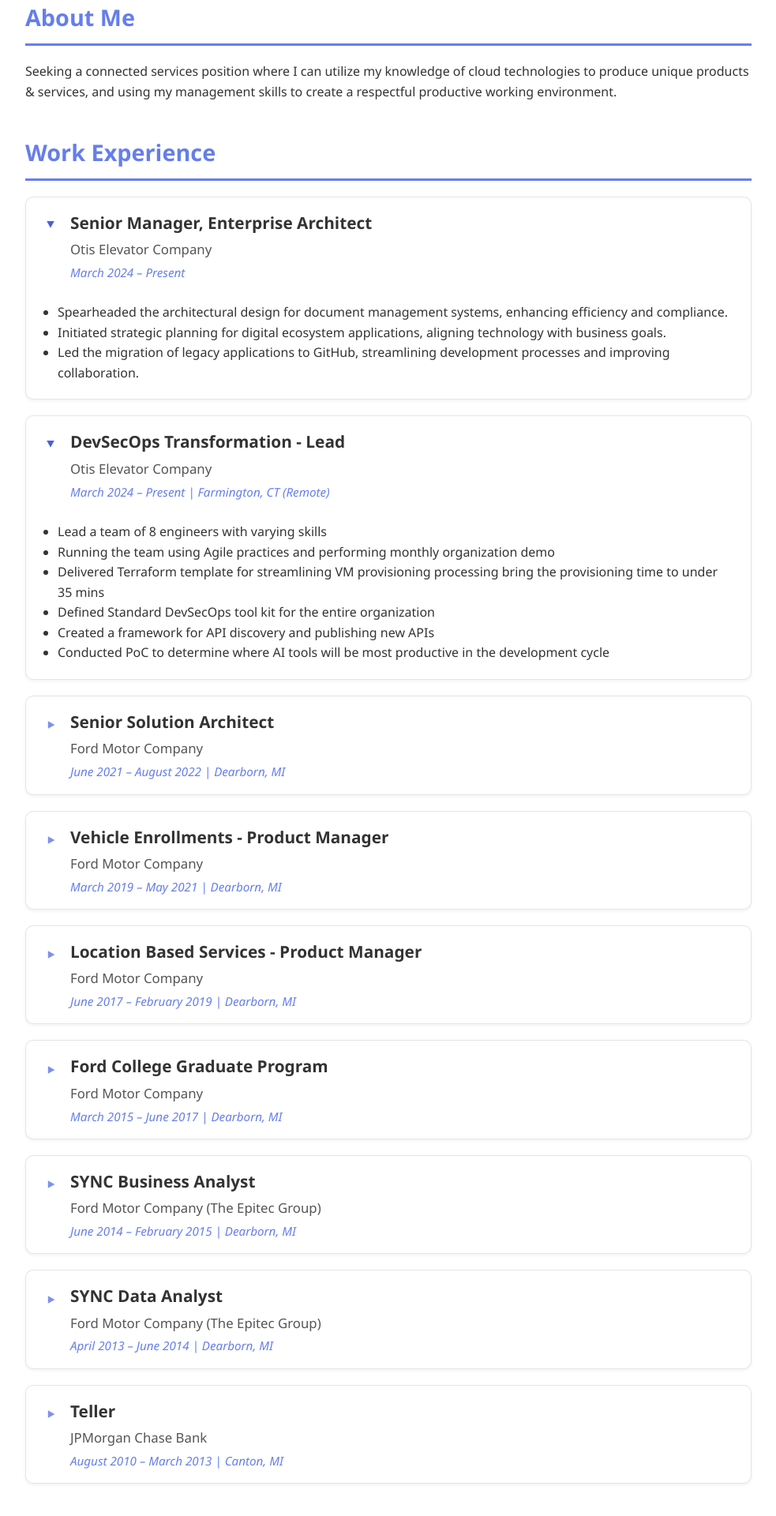
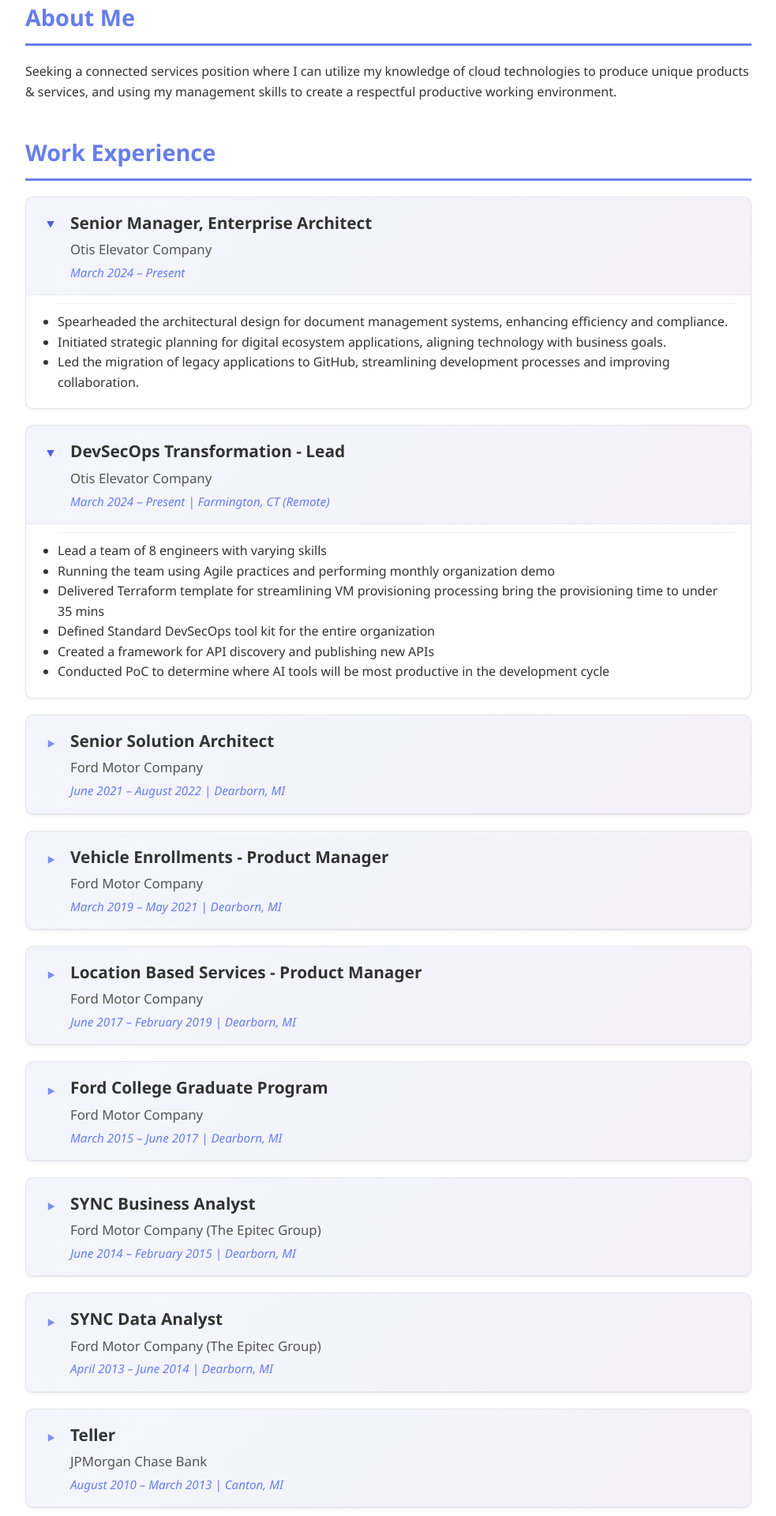
Before and after one commit to r91dua/my-portfolio, a Jekyll site: the page built from index.html, in a window 1280 px wide. Shown: the part 327-2247 px from the top of the page at 79% size, without its empty margins (148-1131 px from the left). Built offline with Jekyll 4.4.1, drawn with Linux system fonts in a browser that asks for light colours.

Commit message:
Update styles.css
update title backgound for card

```diff
--- a/assets/css/styles.css
+++ b/assets/css/styles.css
@@ -57,7 +57,6 @@ h2 {
 .skills { display: flex; flex-wrap: wrap; gap: 10px; }
 .skill-tag { background:#667eea; color:#fff; padding:8px 15px; border-radius:20px; font-size:.9em; }
 
-/* default list spacing (non-collapsible areas) */
 ul { margin-left: 20px; margin-top: 10px; }
 
 /* ========== Footer ========== */
@@ -71,7 +70,6 @@ footer { background:#333; color:#fff; text-align:center; padding:20px; }
 }
 
 /* ========== Collapsible Experience (details/summary) ========== */
-/* Card container */
 details.experience-item {
   border: 1px solid rgba(0,0,0,0.1);
   border-radius: 10px;
@@ -81,54 +79,75 @@ details.experience-item {
   overflow: hidden;
 }
 
-/* Summary header as a 2-col grid: [arrow][stacked headings] */
+/* Header block */
 details.experience-item summary {
   cursor: pointer;
   display: grid;
   grid-template-columns: 24px 1fr;
   column-gap: 12px;
-  align-items: center;          /* vertically centers the arrow */
-  padding: 16px 20px;           /* even padding; no extra left needed */
+  align-items: center;
+  padding: 16px 20px;
   list-style: none;
+  background: linear-gradient(135deg, rgba(102,126,234,0.08), rgba(118,75,162,0.08));
+  border-bottom: 1px solid rgba(0,0,0,0.05);
+  transition: background 0.3s ease;
+}
+
+details.experience-item summary:hover {
+  background: linear-gradient(135deg, rgba(102,126,234,0.15), rgba(118,75,162,0.15));
 }
 
 details.experience-item summary::-webkit-details-marker { display: none; }
 
-/* Place all header text in column 2 and keep your stacked look */
 details.experience-item summary > * {
   grid-column: 2;
   margin: 0;
 }
 
-/* Keep your original typography within the summary */
-details.experience-item h3 { font-size: 1.3em; color: #333; margin-bottom: 4px; }
-details.experience-item h4 { font-size: 1.05em; font-weight: 500; color: #555; margin-bottom: 3px; }
-details.experience-item .date { color: #667eea; font-style: italic; font-size: 0.95em; }
-
-/* Left-centered arrow indicator in column 1 */
+/* Left-centered arrow */
 details.experience-item summary::before {
   content: "▸";
   font-size: 1.2em;
   color: #667eea;
-  justify-self: center;  /* center horizontally in the arrow column */
-  align-self: center;    /* center vertically */
+  justify-self: center;
+  align-self: center;
   transition: transform 0.25s ease, color 0.25s ease, opacity 0.25s ease;
   opacity: 0.85;
 }
 
-/* Rotate/tint when open */
+/* Arrow rotates when open */
 details[open].experience-item summary::before {
   transform: rotate(90deg);
   color: #4b5fd9;
   opacity: 1;
 }
 
-/* Body list inside details */
-details.experience-item ul {
-  margin: 10px 20px 20px 40px;  /* a bit more left for nice rhythm */
+/* Keep typography consistent */
+details.experience-item h3 {
+  font-size: 1.3em;
+  color: #333;
+  margin-bottom: 4px;
+}
+details.experience-item h4 {
+  font-size: 1.05em;
+  font-weight: 500;
+  color: #555;
+  margin-bottom: 3px;
+}
+details.experience-item .date {
+  color: #667eea;
+  font-style: italic;
+  font-size: 0.95em;
 }
 
-/* Simple fade-in for content on open */
+/* Bullet list body */
+details.experience-item ul {
+  margin: 10px 20px 20px 40px;
+  background: #fff;
+  border-top: 1px solid rgba(0,0,0,0.05);
+  padding-top: 10px;
+}
+
 details.experience-item[open] ul {
   animation: fadeIn 0.3s ease-in-out;
 }
```
